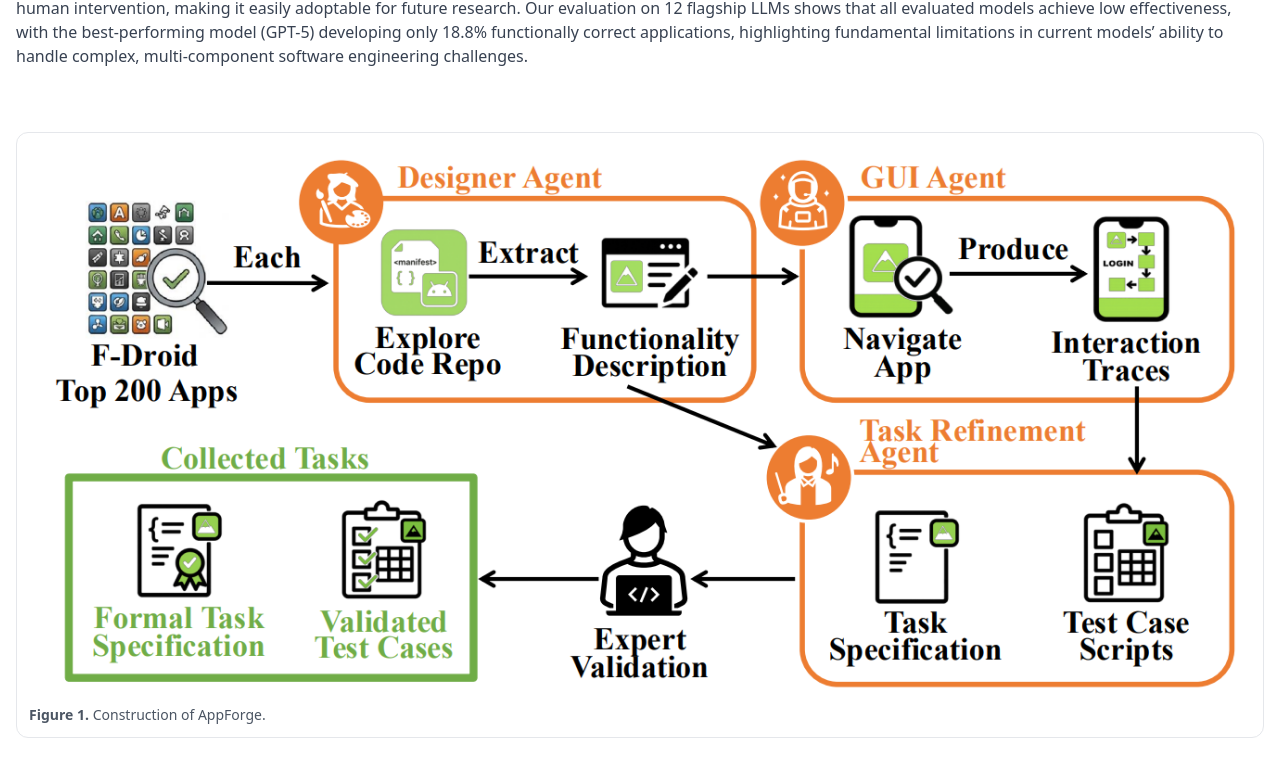
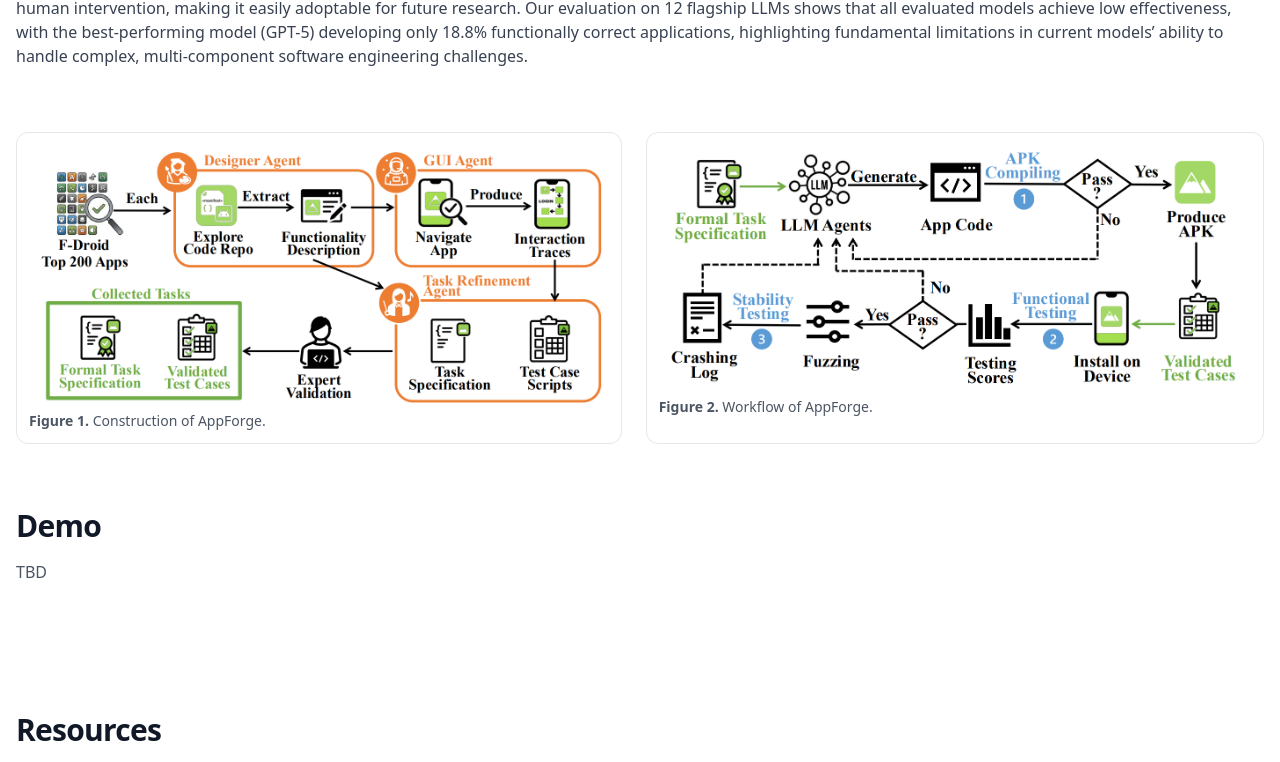
Before and after one commit to benchmark-project-website/benchmark-project-website.github.io, a Next.js app in the folder frontend/: page / in a window 1280 px wide. Shown: the part 610-1372 px from the top of the page. Built offline with nearby package versions, Linux system fonts and the light colour scheme.

Commit message:
Update page.jsx

```diff
--- a/frontend/app/AppForge/page.jsx
+++ b/frontend/app/AppForge/page.jsx
@@ -57,20 +57,19 @@
           </ul>
         </div>
       </section>
-      {/* Overview figures: two images with captions */}
+      {/* Overview figures: side-by-side layout */}
       <section className="bg-transparent">
         <div className="container pt-3 pb-0">
-          <div className="mx-auto max-w-3xl space-y-6">
+          <div className="flex flex-col md:flex-row justify-center gap-6 mx-auto max-w-6xl">
 
             {/* Figure 1: Construction of AppForge */}
-            <figure className="rounded-xl border border-gray-200 bg-white p-3">
+            <figure className="flex-1 rounded-xl border border-gray-200 bg-white p-3">
               <Image
                 src="/assets/appforge_construction.png"
                 alt="Construction of AppForge"
-                width={1200}
-                height={800}
+                width={800}
+                height={600}
                 className="block w-full h-auto rounded-lg shadow"
-                priority={false}
               />
               <figcaption className="text-center text-sm text-gray-600 mt-2">
                 <strong>Figure 1.</strong> Construction of AppForge.
@@ -78,14 +77,13 @@
             </figure>
 
             {/* Figure 2: Workflow of AppForge */}
-            <figure className="rounded-xl border border-gray-200 bg-white p-3">
+            <figure className="flex-1 rounded-xl border border-gray-200 bg-white p-3">
               <Image
                 src="/assets/appforge_workflow.png"
                 alt="Workflow of AppForge"
-                width={1200}
-                height={800}
+                width={800}
+                height={600}
                 className="block w-full h-auto rounded-lg shadow"
-                priority={false}
               />
               <figcaption className="text-center text-sm text-gray-600 mt-2">
                 <strong>Figure 2.</strong> Workflow of AppForge.
@@ -95,6 +93,7 @@
           </div>
         </div>
       </section>
+
 
       {/* Demo: portrait comparison grid */}
       <section className="section">
```
